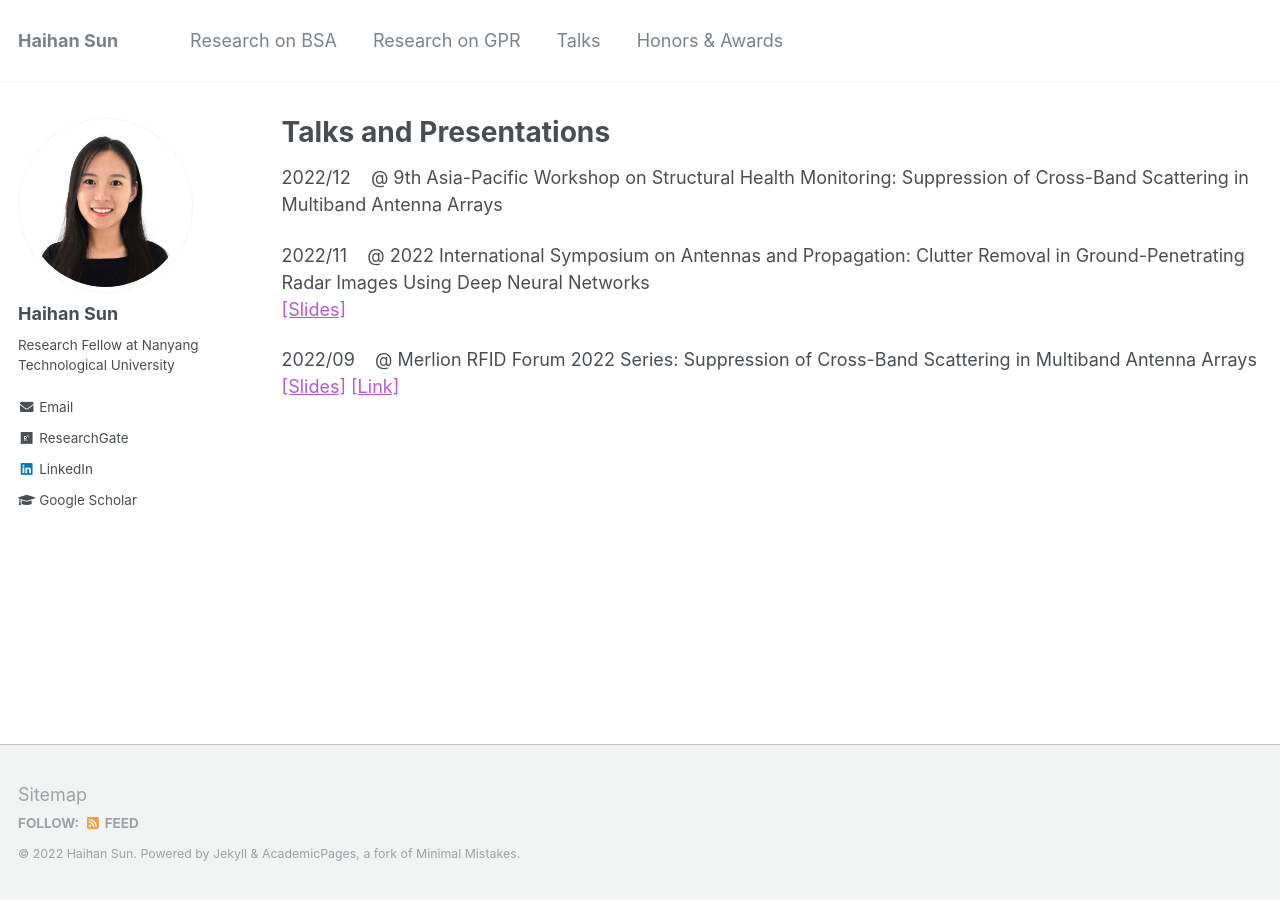
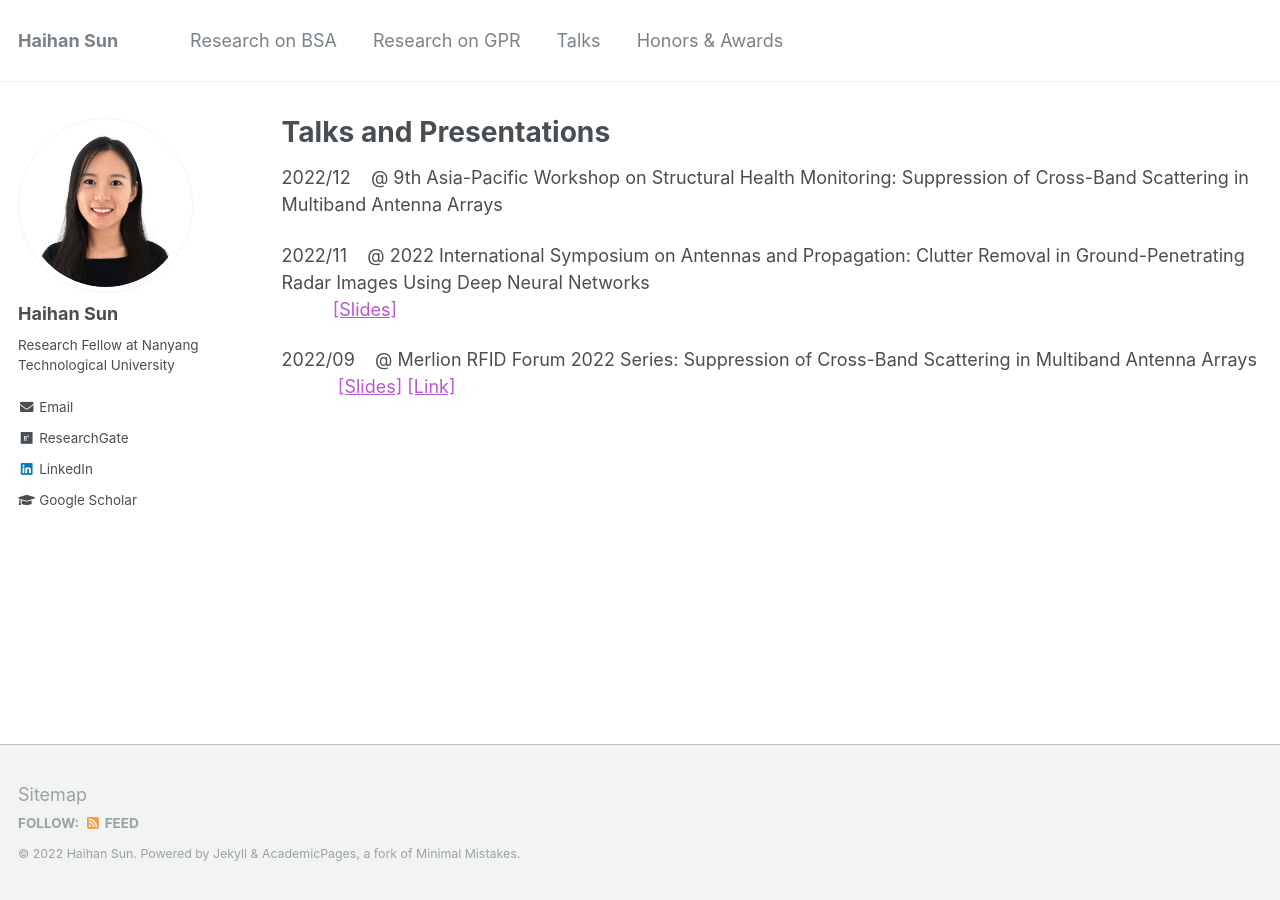
Before and after one commit to Haihan-Sun/Haihan-Sun.github.io, a Jekyll site: the page built from _pages/talks.html, in a window 1280 px wide. Built offline with Jekyll 4.4.1, drawn with Linux system fonts in a browser that asks for light colours.

Commit message:
Update talks.html

```diff
--- a/_pages/talks.html
+++ b/_pages/talks.html
@@ -9,8 +9,8 @@ author_profile: true
 <p>2022/12 &nbsp;&nbsp; @ 9th Asia-Pacific Workshop on Structural Health Monitoring: Suppression of Cross-Band Scattering in Multiband Antenna Arrays  <br>
 
 <p>2022/11 &nbsp;&nbsp; @ 2022 International Symposium on Antennas and Propagation: Clutter Removal in Ground-Penetrating Radar Images Using Deep Neural Networks <br>
-        <a href="http://Haihan-Sun.github.io/files/ISAP2022.pdf" style="color:MediumOrchid;">[Slides]</a>
+&ensp; &ensp; &ensp; &ensp;<a href="http://Haihan-Sun.github.io/files/ISAP2022.pdf" style="color:MediumOrchid;">[Slides]</a>
 
 <p>2022/09 &nbsp;&nbsp; @ Merlion RFID Forum 2022 Series: Suppression of Cross-Band Scattering in Multiband Antenna Arrays <br>
-        <a href="http://Haihan-Sun.github.io/files/Merlion_RFID_Forum_Hai-Han SUN.pdf" style="color:MediumOrchid;">[Slides]</a>
+&ensp; &ensp; &ensp; &ensp;        <a href="http://Haihan-Sun.github.io/files/Merlion_RFID_Forum_Hai-Han SUN.pdf" style="color:MediumOrchid;">[Slides]</a>
 <a href="https://r10.ieee.org/singapore-rfid/2022/09/10/merlion-rfid-forum-2022-series-suppression-of-cross-band-scattering-in-multiband-antenna-arrays/" style="color:MediumOrchid;">[Link]</a>
```
